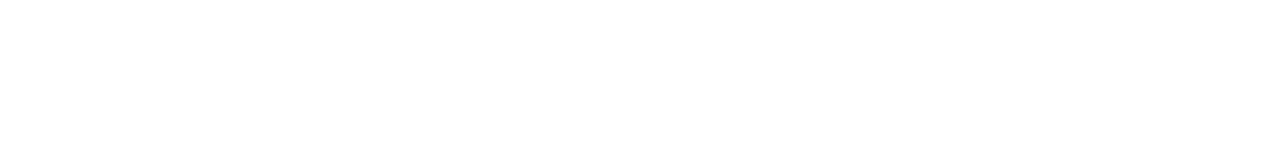
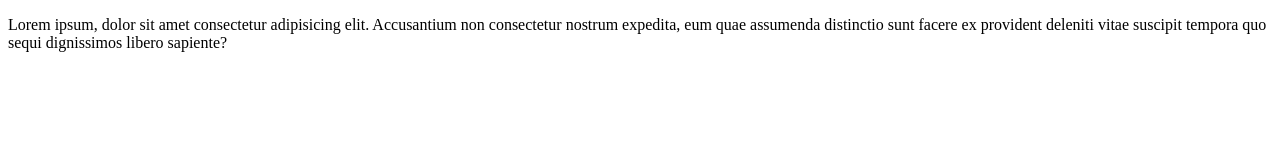
Before and after one commit to najmul19977/my-first-repo, a plain HTML site: page index.html in a window 1280 px wide. Drawn offline with Linux system fonts and the light colour scheme.

Commit message:
first repo

```diff
--- a/index.html
+++ b/index.html
@@ -7,6 +7,7 @@
     <title>my first github repo</title>
 </head>
 <body>
+    <p>Lorem ipsum, dolor sit amet consectetur adipisicing elit. Accusantium non consectetur nostrum expedita, eum quae assumenda distinctio sunt facere ex provident deleniti vitae suscipit tempora quo sequi dignissimos libero sapiente?</p>
 
 </body>
 </html>
```
